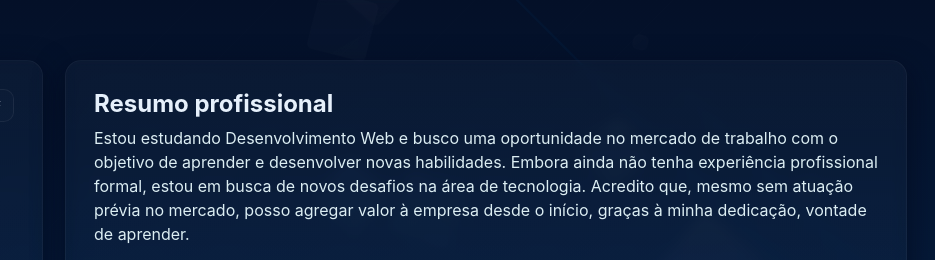
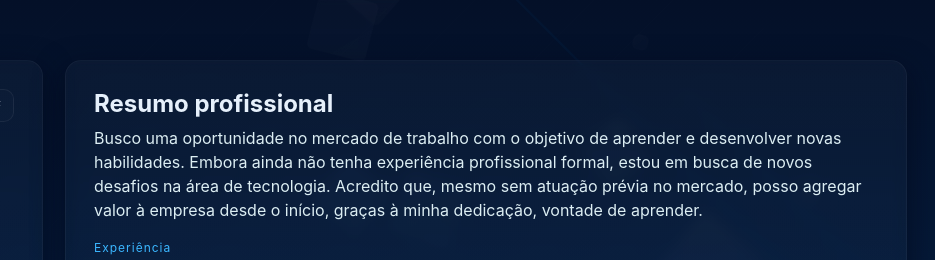
Before and after one commit to Arynoel/landing-page---i-ary, a plain HTML site: page index.html in a window 1280 px wide. Shown: the top 260 px of the page, 345-1280 px from the left. Drawn offline with Linux system fonts and the light colour scheme.

Commit message:
Update index.html

```diff
--- a/index.html
+++ b/index.html
@@ -199,7 +199,7 @@ background: repeating-linear-gradient(
       <section class="content">
         <div class="about">
           <h2 style="margin:0 0 8px">Resumo profissional</h2>
-          <p>Estou estudando Desenvolvimento Web e busco uma oportunidade no mercado de trabalho com o objetivo de aprender e desenvolver novas habilidades.
+          <p> Busco uma oportunidade no mercado de trabalho com o objetivo de aprender e desenvolver novas habilidades.
         Embora ainda não tenha experiência profissional formal, estou em busca de novos desafios na área de tecnologia.
         Acredito que, mesmo sem atuação prévia no mercado, posso agregar valor à empresa desde o início, graças à minha dedicação, vontade de aprender.</p>
         </div>
```
